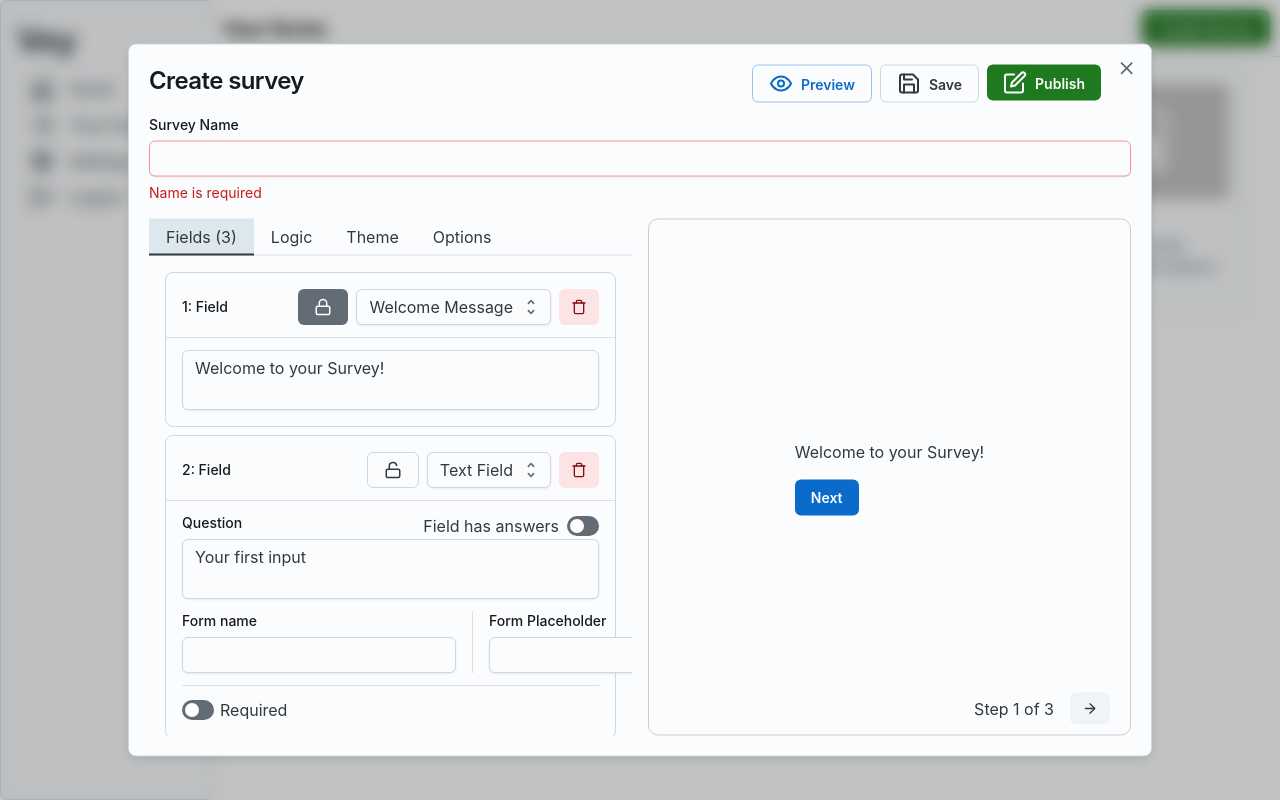
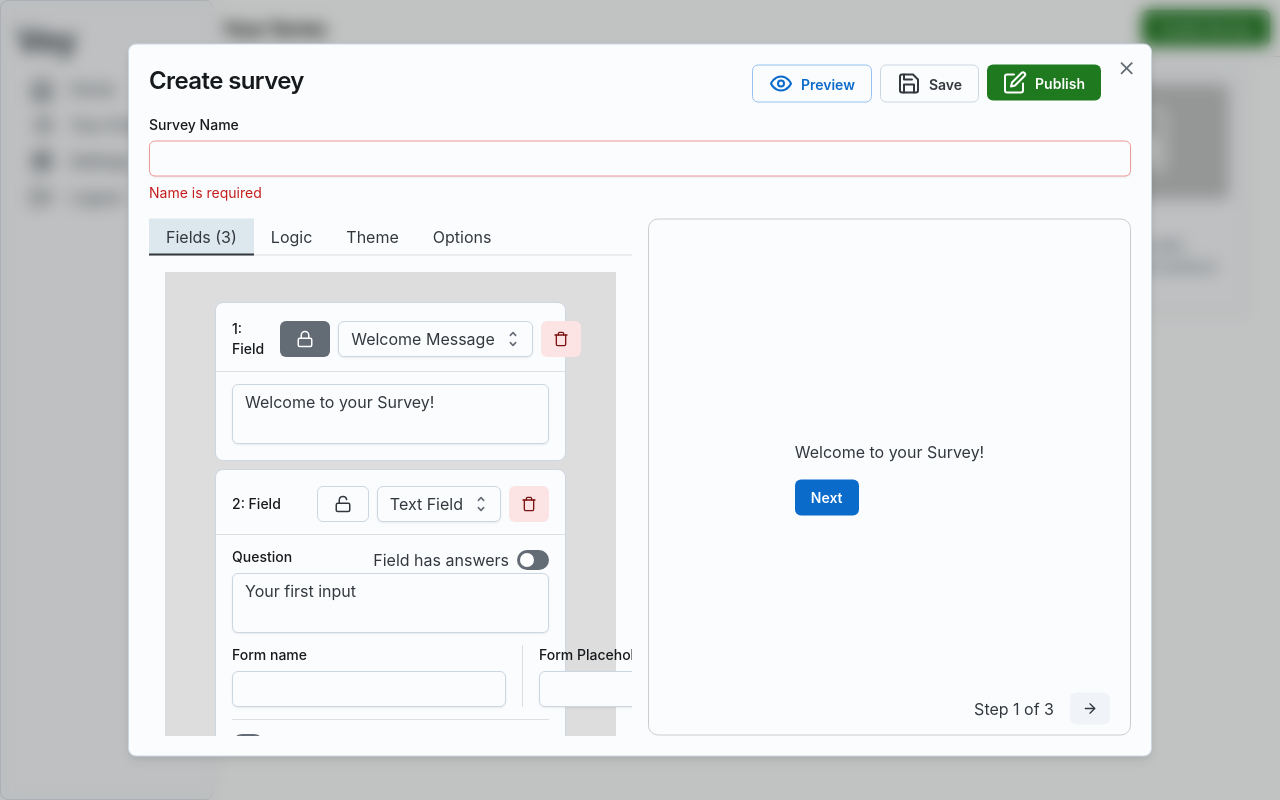
Before and after one commit to Lexpeee/survey-builder, a Next.js app: page /my-forms in a window 1280 px wide. Both pictures are taken after a click on the button "Create Survey". Built offline with nearby package versions, Linux system fonts and the light colour scheme.

Commit message:
chore(app): create modal - design improvements

```diff
--- a/src/components/Modal/components/Tabs/FieldsTab.tsx
+++ b/src/components/Modal/components/Tabs/FieldsTab.tsx
@@ -11,6 +11,7 @@ import {
   FC,
   useMemo
 } from 'react'
+import { styled } from '@/stitches.config'
 import FieldItem from '../FieldItem'
 
 type FieldsTabProps = {
@@ -32,6 +33,7 @@ const FieldsTab: FC<FieldsTabProps> = ({
   }, [fields])
 
   return (
+    <Wrapper>
       <Grid
         container
         spacing={1}
@@ -74,7 +76,13 @@ const FieldsTab: FC<FieldsTabProps> = ({
         </Grid>
 
       </Grid>
+    </Wrapper>
   )
 }
 
 export default FieldsTab
+
+const Wrapper = styled('div', {
+  background: '#dddddd',
+  padding: '30px 50px',
+})
```
Lines whose indentation alone changed are shown as unchanged.
